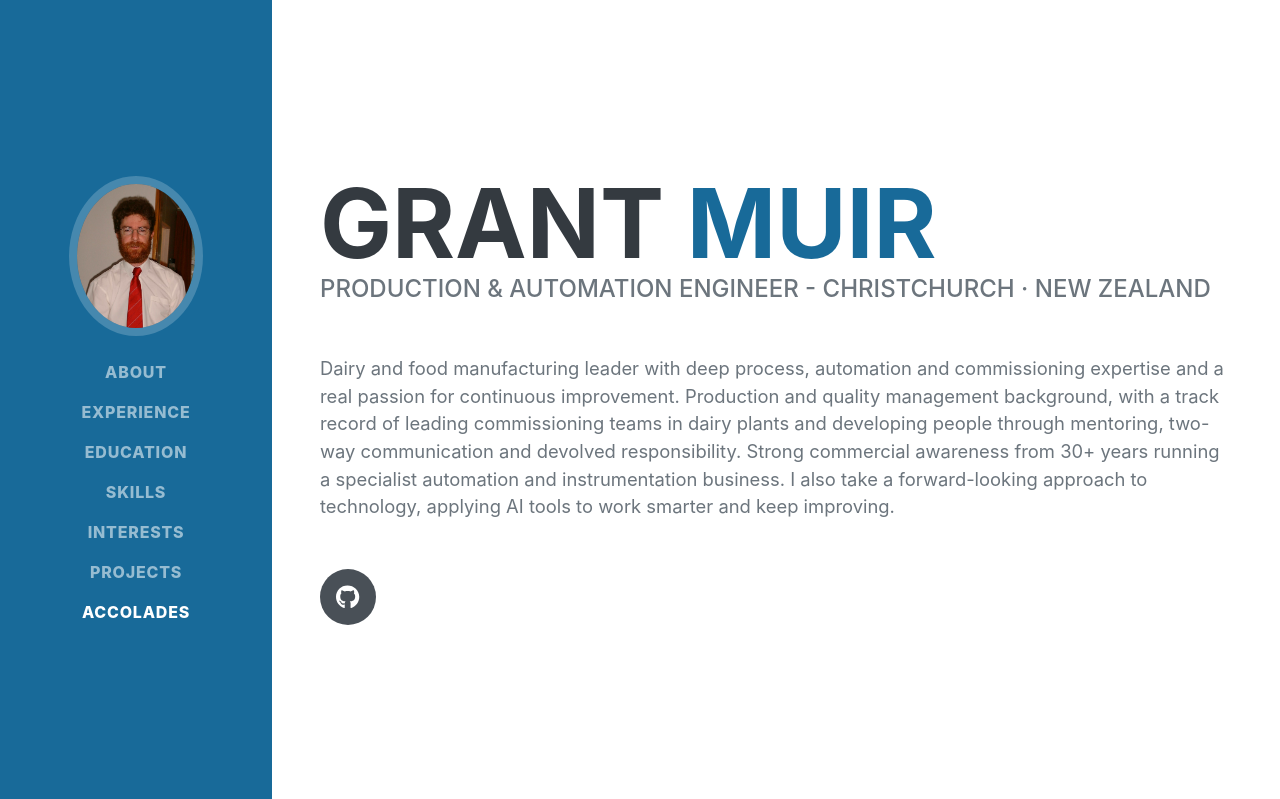
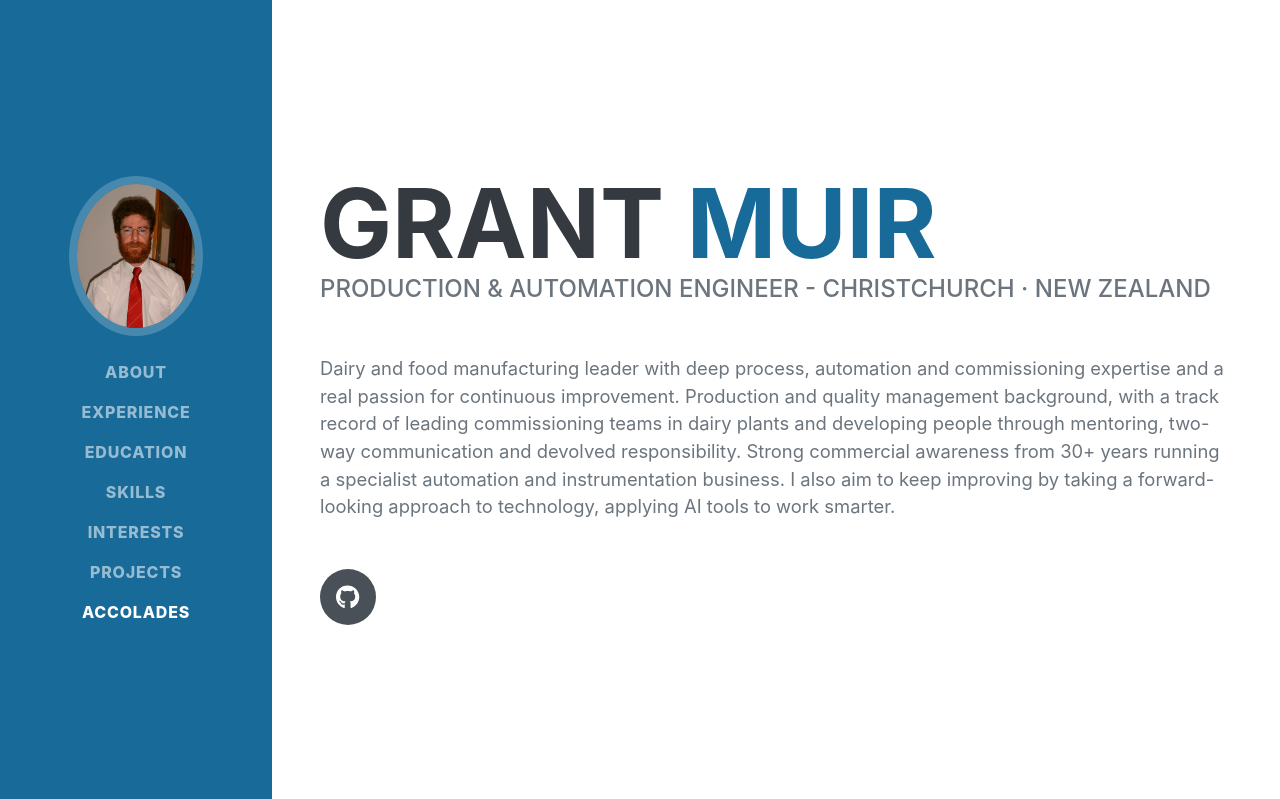
Before and after one commit to SYM-1/django-resume, a Django app: page / in a window 1280 px wide. Shown: the top 799 px of the page. Run offline with Django 5.2, Linux system fonts and the light colour scheme; some libraries are stand-ins or nearby versions; some web fonts are replaced.

Commit message:
intro tweak

```diff
--- a/website/templates/home.html
+++ b/website/templates/home.html
@@ -50,7 +50,7 @@
                         Production &amp; Automation Engineer - Christchurch · New Zealand
 
                     </div>
-                    <p class="lead mb-5">Dairy and food manufacturing leader with deep process, automation and commissioning expertise and a real passion for continuous improvement. Production and quality management background, with a track record of leading commissioning teams in dairy plants and developing people through mentoring, two-way communication and devolved responsibility. Strong commercial awareness from 30+ years running a specialist automation and instrumentation business. I also take a forward-looking approach to technology, applying AI tools to work smarter and keep improving.</p>
+                    <p class="lead mb-5">Dairy and food manufacturing leader with deep process, automation and commissioning expertise and a real passion for continuous improvement. Production and quality management background, with a track record of leading commissioning teams in dairy plants and developing people through mentoring, two-way communication and devolved responsibility. Strong commercial awareness from 30+ years running a specialist automation and instrumentation business. I also aim to keep improving by taking a forward-looking approach to technology, applying AI tools to work smarter.</p>
                     <div class="social-icons">
                         <a class="social-icon" href="https://github.com/SYM-1"><i class="fab fa-github"></i></a>
                     </div>
```
